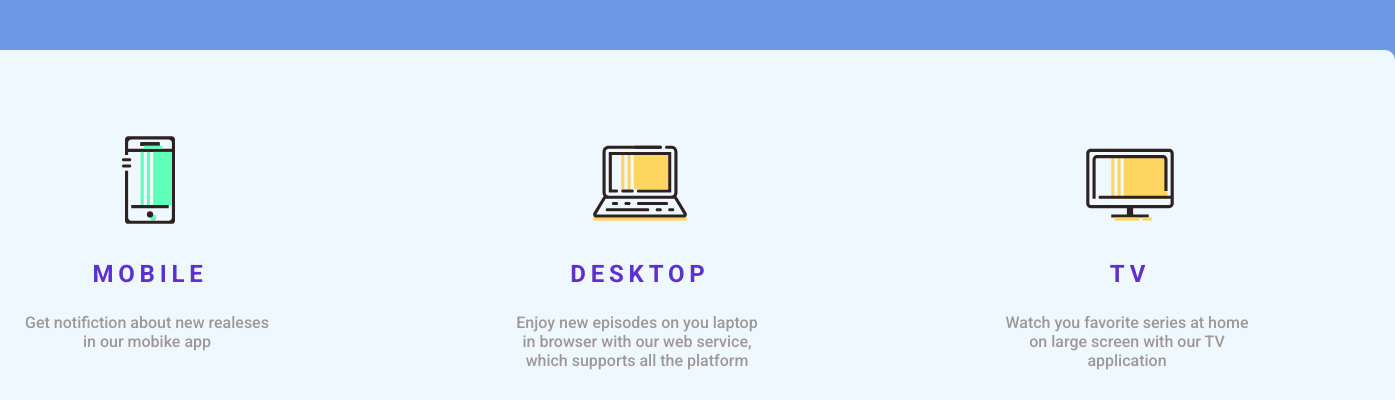
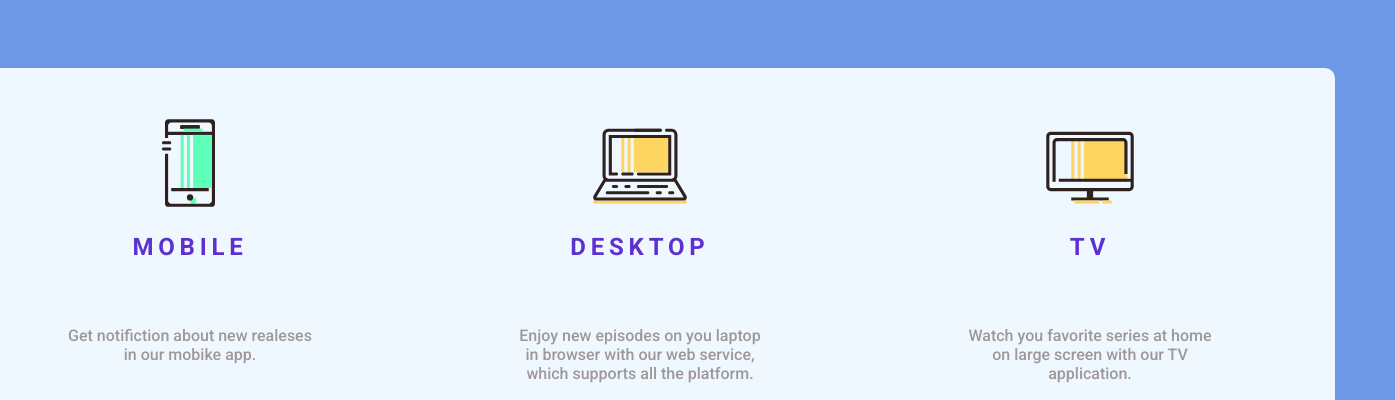
Before and after one commit to Urpalainen1/fe-education-css, a plain HTML site: page 1/index.html in a window 1280 px wide. Shown: the part 205-605 px from the top of the page, 1395 px wide, since content can reach past the window. Drawn offline with Linux system fonts and the light colour scheme.

Commit message:
CSS-1 last last last

```diff
--- a/index.html
+++ b/1/index.html
@@ -14,12 +14,12 @@
   <body>
     <main class="page-main">
       <div class="box">
-        <a href="#">
+        <a class="" href="#">
           <section class="card">
             <img class="image" src="img/device.svg" alt="мобильный телефон" />
             <h2 class="title">Mobile</h2>
             <div class="description">
-              Get notifiction about new realeses in our mobike app
+              Get notifiction about new realeses in our mobike app.
             </div>
             <div class="price">
               <b class="size"><sup>$</sup>10</b> / month
@@ -33,13 +33,13 @@
             <h2 class="title">Desktop</h2>
             <div class="description">
               Enjoy new episodes on you laptop in browser with our web service,
-              which supports all the platform
+              which supports all the platform.
             </div>
             <div class="price">
               <b class="size"><sup>$</sup>15</b> / month
             </div>
-          </section></a
-        >
+          </section>
+        </a>
 
         <a href="#">
           <section class="card">
@@ -48,7 +48,7 @@
 
             <div class="description">
               Watch you favorite series at home on large screen with our TV
-              application
+              application.
             </div>
             <div class="price">
               <b class="size"><sup>$</sup>20</b> / month
--- a/styles.css
+++ b/1/styles.css
@@ -1,9 +1,14 @@
+* {
+  box-sizing: border-box;
+}
+
 body {
   font-family: Roboto;
   font-weight: 500;
+
   background-color: rgba(81, 134, 225, 0.845);
-  margin: 0;
 }
+
 a {
   text-decoration: none;
   color: rgb(158, 152, 152);
@@ -12,56 +17,59 @@ a {
 sup {
   font-size: 25px;
 }
+
 .size {
   font-weight: 500;
   font-size: 40px;
   font-style: normal;
 }
+
 .page-main {
   display: flex;
   justify-content: center;
   align-items: center;
-
-  margin: 0;
-  padding: 0;
   height: 1000px;
 }
+
 .box {
   display: flex;
   align-items: center;
   background-color: rgb(240, 248, 255);
   padding: 20px;
   border-radius: 10px;
-  height: 450px;
+  height: 470px;
 }
+
 .card {
   display: flex;
   flex-direction: column;
   border-radius: 10px;
   width: 450px;
-  height: 350px;
-  padding: 20px;
+  height: 400px;
+  padding: 10px;
   align-items: center;
-  padding-top: 40px;
 }
 
 .card:hover {
-  background: #efefef;
+  background: rgb(186, 189, 191);
 }
+
 .image {
   width: 200px;
   height: 100px;
 }
+
 .description {
-  margin-top: 0px;
-  padding-left: 100px;
-  padding-right: 106px;
+  height: 80px;
+  margin-top: 40px;
+  padding-left: 92px;
+  padding-right: 92px;
   text-align: center;
-  height: 70px;
 }
+
 .title {
-  margin-top: 30px;
   margin-bottom: 25px;
+
   letter-spacing: 0.2em;
   text-transform: uppercase;
   text-align: center;
@@ -74,6 +82,5 @@ h2 {
 .price {
   font-weight: bold;
   color: rgb(93, 48, 208);
-  margin-top: 40px;
   text-align: center;
 }
```
Also changed, not shown: 1/img/device.svg (renamed from img/device.svg), 1/img/laptop.svg (renamed from img/laptop.svg), 1/img/monitor.svg (renamed from img/monitor.svg), 8 other files.
